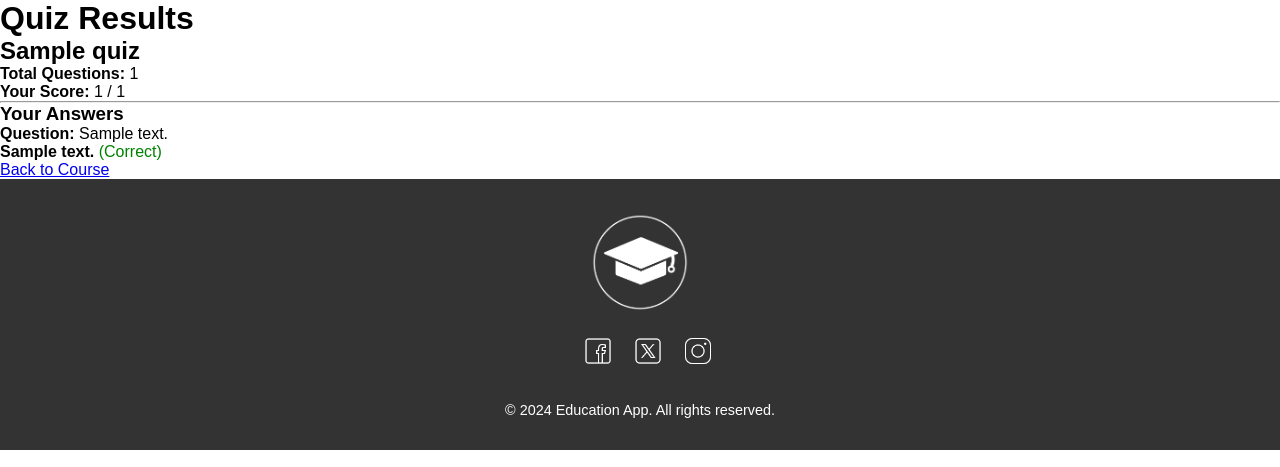
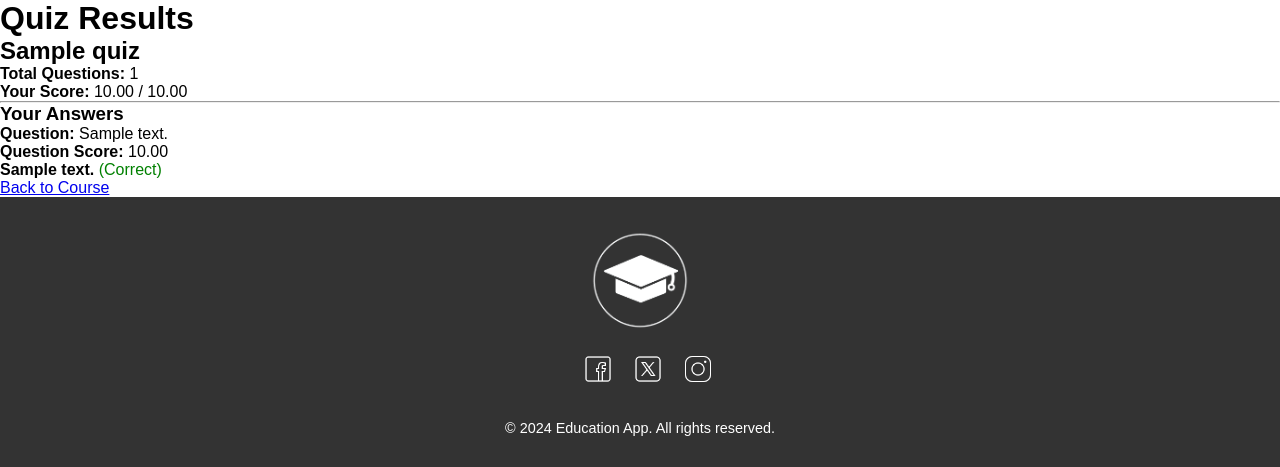
Before and after one commit to GeorgeMoucht/quizWebApp, a Django app: page /quiz/result/1/ in a window 1280 px wide. Shown: the part 78-545 px from the top of the page. Run offline with Django 5.2, Linux system fonts and the light colour scheme; a user stored in the database is signed in; data comes from the database, SQL or seed files in the repository; tables that the repository leaves empty hold one stand-in row (values such as "Sample post"); style sheets or scripts are compiled from the project's sources; parts of the project's set-up code (start-up, migrations or seed data) failed here and were passed over; some libraries are stand-ins or nearby versions.

```diff
--- a/courses/templates/quiz/quiz_result.html
+++ b/courses/templates/quiz/quiz_result.html
@@ -8,7 +8,7 @@
     <h2>{{ quiz.title }}</h2>
 
     <p><strong>Total Questions:</strong> {{ total_questions }}</p>
-    <p><strong>Your Score:</strong> {{ score }} / {{ total_questions }}</p>
+    <p><strong>Your Score:</strong> {{ score }} / {{ total_possible_score }}</p>
 
     <hr>
 
@@ -17,6 +17,7 @@
         {% for question, answers in answers_by_question.items %}
         <li>
             <p><strong>Question:</strong> {{ question.content }}</p>
+            <p><strong>Question Score:</strong> {{ question.score }}</p>
             <ul>
                 {% for user_answer in answers %}
                 <li>
--- a/courses/views.py
+++ b/courses/views.py
@@ -223,26 +223,41 @@ def quiz_result(request, take_id):
 
     # Fetch all user answers and group them by question
     user_answers = take.take_answers.select_related('answer', 'answer__question')
+
     answers_by_question = {}
     for user_answer in user_answers:
-        question = user_answer.answer.question
-        if question not in answers_by_question:
-            answers_by_question[question] = []
-        answers_by_question[question].append(user_answer)
+        question = user_answer.answer.question if user_answer.answer else None
+        if question:
+            if question not in answers_by_question:
+                answers_by_question[question] = []
+            answers_by_question[question].append(user_answer)
 
     # Calculate the score
     total_questions = quiz.questions.count()
-    correct_answers = user_answers.filter(answer__is_correct=True).count()
-    score = correct_answers  # You can adjust scoring logic here
+    total_possible_score = quiz.score
+    total_earned_score = 0
+
+    # score = correct_answers  # You can adjust scoring logic here
+
+    for question, answers in answers_by_question.items():
+        if question.type == Question.MULTIPLE_CHOICE:
+            if all(answer.answer.is_correct for answer in answers):
+                total_earned_score += question.score
+        elif question.type == Question.TRUE_FALSE:
+            if len(answers) == 1 and answers[0].answer.is_correct:
+                total_earned_score += question.score
+        elif question.type == Question.SHORT_ANSWER:
+            total_earned_score += question.score
 
     # Update the Take record
-    if take.score != score:
-        take.score = score
+    if take.score != total_earned_score:
+        take.score = total_earned_score
         take.save()
 
     return render(request, 'quiz/quiz_result.html', {
         'quiz': quiz,
-        'score': score,
+        'score': total_earned_score,
         'total_questions': total_questions,
+        'total_possible_score': total_possible_score,
         'answers_by_question': answers_by_question,
     })
```
